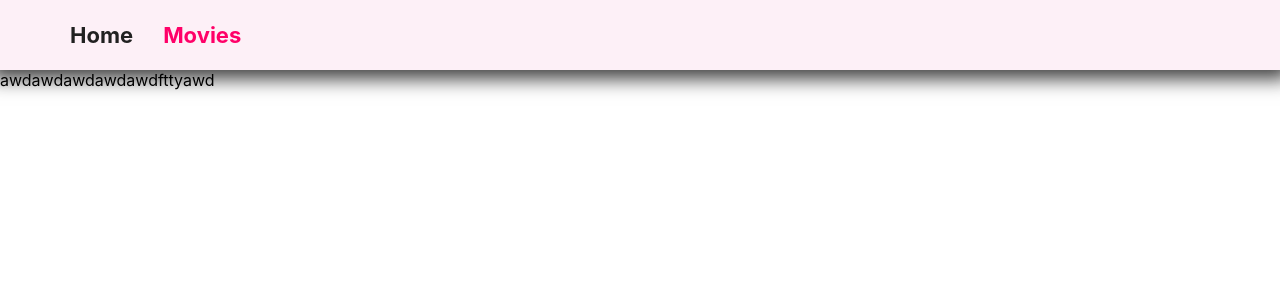
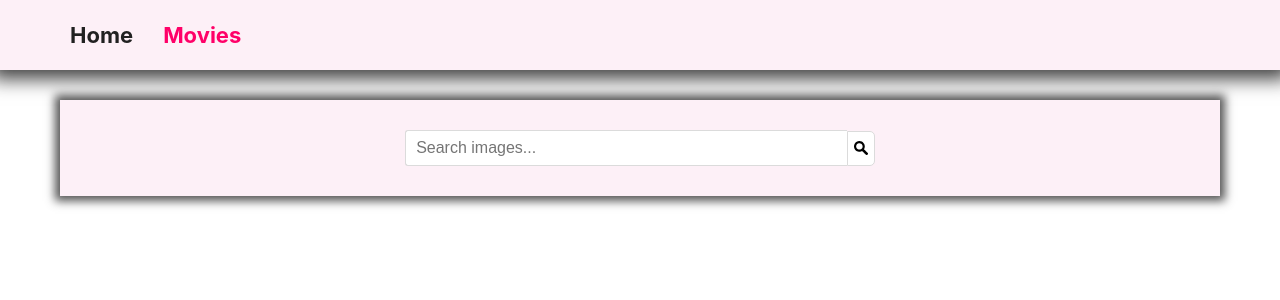
Before and after one commit to VasilenkoYurii/goit-react-hw-05-movies, a React (Create React App) app: page /movies in a window 1280 px wide. Shown: the top 300 px of the page. Built offline with nearby package versions, Linux system fonts and the light colour scheme.

Commit message:
add page movies, cast, reviews

```diff
--- a/src/components/App.jsx
+++ b/src/components/App.jsx
@@ -1,18 +1,20 @@
 import { Route, Routes } from 'react-router-dom';
 import { Layout } from './Layout/Layout';
 import { Home } from 'pages/Home/Home';
+import { Movies } from 'pages/Movies/Movies';
 import { MovieDetails } from 'pages/MoviesDatails/MovieDetails';
 import { Cast } from './Cast/Cast';
+import { Reviews } from './Reviews/Reviews';
 
 export const App = () => {
   return (
     <Routes>
       <Route path="/" element={<Layout />}>
         <Route index element={<Home />} />
-        <Route path="movies" element={<div>awdawdawdawdawdfttyawd</div>} />
+        <Route path="movies" element={<Movies />} />
         <Route path="movies/:movieId" element={<MovieDetails />}>
           <Route path="cast" element={<Cast />} />
-          <Route path="reviews" element={<div>awdak,dwdawd</div>} />
+          <Route path="reviews" element={<Reviews />} />
         </Route>
       </Route>
     </Routes>
--- a/src/components/Cast/Cast.jsx
+++ b/src/components/Cast/Cast.jsx
@@ -17,6 +17,8 @@ export const Cast = () => {
         );
 
         const data = respons.data.cast;
+
+        console.log(data);
 
         const filteredData = data.map(
           ({ character, id, name, profile_path }) => ({
@@ -40,7 +42,7 @@ export const Cast = () => {
 
   return (
     <>
-      {cast ? (
+      {cast !== null && cast.length !== 0 ? (
         <CastList>
           {cast.map(({ id, name, character, profile }) => {
             return (
@@ -53,7 +55,7 @@ export const Cast = () => {
           })}
         </CastList>
       ) : (
-        <p>Loading...</p>
+        <p>Sorry, but we don't have a list of cast for this movie.</p>
       )}
     </>
   );
--- /dev/null
+++ b/src/components/Reviews/Reviews.jsx
@@ -0,0 +1,52 @@
+import { useEffect, useState } from 'react';
+import { useParams } from 'react-router-dom';
+import axios from 'axios';
+import { API_KEY } from 'settings/moviesAPI';
+import { ReviewsList, ReviewsItemPrg, ReviewsItem } from './Reviews.styled';
+
+export const Reviews = () => {
+  const [reviews, setReviews] = useState(null);
+  const { movieId } = useParams();
+
+  useEffect(() => {
+    const getMovieReviewsById = async () => {
+      try {
+        const respons = await axios.get(
+          `https://api.themoviedb.org/3/movie/${movieId}/reviews?api_key=${API_KEY}&language=en-US`
+        );
+
+        const data = respons.data.results;
+
+        const filteredData = data.map(({ author, content, id }) => ({
+          id,
+          author,
+          content,
+        }));
+        setReviews(filteredData);
+      } catch (error) {
+        console.log(error);
+      }
+    };
+
+    getMovieReviewsById();
+  }, [movieId]);
+
+  return (
+    <>
+      {reviews !== null && reviews.length !== 0 ? (
+        <ReviewsList>
+          {reviews.map(({ id, author, content }) => {
+            return (
+              <ReviewsItem key={id}>
+                <h3>Author: {author}</h3>
+                <ReviewsItemPrg>{content}</ReviewsItemPrg>
+              </ReviewsItem>
+            );
+          })}
+        </ReviewsList>
+      ) : (
+        <div>Sorry, but we don't have any reviews for this movie.</div>
+      )}
+    </>
+  );
+};
--- /dev/null
+++ b/src/components/Reviews/Reviews.styled.jsx
@@ -0,0 +1,19 @@
+import styled from '@emotion/styled';
+
+export const ReviewsList = styled.ul`
+  margin-top: 30px;
+  margin-bottom: 30px;
+  display: flex;
+  flex-direction: column;
+  gap: 30px;
+`;
+
+export const ReviewsItem = styled.li`
+  display: flex;
+  flex-direction: column;
+  gap: 10px;
+`;
+
+export const ReviewsItemPrg = styled.p`
+  text-align: justify;
+`;
--- a/src/pages/Home/Home.jsx
+++ b/src/pages/Home/Home.jsx
@@ -33,7 +33,6 @@ export const Home = () => {
         }));
 
         setMovies(filteredData);
-        // console.log(filteredData);
       } catch (error) {
         console.log(error);
       }
--- a/src/pages/Home/Home.styled.jsx
+++ b/src/pages/Home/Home.styled.jsx
@@ -1,7 +1,9 @@
 import styled from '@emotion/styled';
 
 export const Container = styled.div`
-  padding: 30px;
+  margin: 30px;
+  box-shadow: 0px 0px 9px 5px rgba(0, 0, 0, 0.67);
+  background-color: #fdf0f7;
 `;
 
 export const PageTitle = styled.h1`
--- /dev/null
+++ b/src/pages/Movies/Movies.jsx
@@ -0,0 +1,94 @@
+import { useEffect, useState } from 'react';
+import axios from 'axios';
+import { API_KEY } from 'settings/moviesAPI';
+import { useSearchParams, Link } from 'react-router-dom';
+import {
+  MoviesContainer,
+  MoviesSearchForm,
+  MoviesSearchInput,
+  MoviesSearchBtn,
+  MoviesSearchIcon,
+  MoviesSearchList,
+  MoviesSearchItemImg,
+  MoviesSearchItemPrg,
+} from './Movies.styled';
+
+export const Movies = () => {
+  const [movies, setMovies] = useState(null);
+  const [searchParams, setSearchParams] = useSearchParams();
+  const searhQuery = searchParams.get('query');
+
+  useEffect(() => {
+    if (searhQuery === null) {
+      return;
+    }
+    const getMovieByQuery = async () => {
+      try {
+        const respons = await axios.get(
+          `https://api.themoviedb.org/3/search/movie?api_key=${API_KEY}&language=en-US&query=${searhQuery}&page=1&include_adult=false`
+        );
+
+        const data = respons.data.results;
+
+        const filteredData = data.map(({ id, title, name, poster_path }) => ({
+          id,
+          title: title || name,
+          poster: poster_path
+            ? `https://image.tmdb.org/t/p/w500${poster_path}`
+            : 'https://upload.wikimedia.org/wikipedia/commons/thumb/d/d2/Question_mark.svg/1200px-Question_mark.svg.png',
+        }));
+
+        setMovies(filteredData);
+      } catch (error) {
+        console.log(error);
+      }
+    };
+
+    getMovieByQuery();
+  }, [searchParams, searhQuery]);
+
+  const handleSubmit = e => {
+    e.preventDefault();
+    const query = e.target[0].value.trim();
+    if (query === '') {
+      return;
+    }
+    setSearchParams({ query });
+  };
+
+  return (
+    <MoviesContainer>
+      <MoviesSearchForm onSubmit={e => handleSubmit(e)}>
+        <MoviesSearchInput type="text" placeholder="Search images..." />
+        <MoviesSearchBtn type="submit">
+          <MoviesSearchIcon
+            version="1.1"
+            xmlns="http://www.w3.org/2000/svg"
+            width="14"
+            height="14"
+            viewBox="0 0 32 32"
+          >
+            <path d="M11.536 0.028c-3.052 0.213-5.801 1.455-7.925 3.584-1.976 1.981-3.187 4.484-3.521 7.285-0.384 3.205 0.502 6.43 2.465 8.991 0.454 0.594 1.256 1.429 1.821 1.903 0.792 0.66 1.608 1.186 2.558 1.648 1.347 0.655 2.638 1.013 4.301 1.194 0.459 0.048 1.806 0.040 2.32-0.013 1.763-0.188 3.408-0.707 4.885-1.54l0.246-0.14 0.218 0.213c0.12 0.115 2.019 1.961 4.221 4.098 2.199 2.139 4.058 3.94 4.128 4.003 0.569 0.507 1.329 0.78 2.051 0.74 0.451-0.025 0.732-0.1 1.154-0.306 0.331-0.163 0.534-0.313 0.81-0.599 0.855-0.89 1.071-2.204 0.544-3.318-0.155-0.331-0.336-0.579-0.652-0.9-0.15-0.153-2.079-2.026-4.281-4.158-2.204-2.134-4.008-3.89-4.008-3.9 0-0.013 0.063-0.128 0.138-0.256 0.339-0.567 0.707-1.367 0.945-2.041 0.456-1.294 0.68-2.49 0.715-3.862 0.050-2.021-0.359-3.925-1.231-5.718-0.599-1.231-1.307-2.24-2.247-3.208-0.95-0.976-1.991-1.743-3.197-2.362-1.979-1.013-4.273-1.49-6.458-1.337zM12.795 4.976c1.199 0.050 2.508 0.487 3.574 1.191 3.426 2.267 4.379 6.776 2.149 10.184-0.554 0.848-1.307 1.6-2.167 2.164-2.237 1.47-5.146 1.592-7.481 0.319-1.846-1.006-3.175-2.706-3.681-4.707-0.171-0.675-0.208-0.998-0.208-1.788 0-0.592 0.008-0.742 0.058-1.053 0.123-0.792 0.319-1.427 0.652-2.119 0.379-0.787 0.82-1.404 1.444-2.031 1.161-1.166 2.631-1.898 4.251-2.119 0.226-0.033 0.89-0.070 1.016-0.058 0.043 0.003 0.218 0.013 0.394 0.018z"></path>
+          </MoviesSearchIcon>
+        </MoviesSearchBtn>
+      </MoviesSearchForm>
+
+      {movies ? (
+        <MoviesSearchList>
+          {movies.map(({ id, title, poster }) => {
+            return (
+              <li key={id}>
+                <Link to={`${id}`}>
+                  <MoviesSearchItemImg src={poster} alt={title} />
+                  <MoviesSearchItemPrg>{title}</MoviesSearchItemPrg>
+                </Link>
+              </li>
+            );
+          })}
+        </MoviesSearchList>
+      ) : (
+        <></>
+      )}
+    </MoviesContainer>
+  );
+};
--- /dev/null
+++ b/src/pages/Movies/Movies.styled.jsx
@@ -0,0 +1,99 @@
+import styled from '@emotion/styled';
+
+export const MoviesContainer = styled.div`
+  display: flex;
+  justify-content: center;
+  flex-direction: column;
+  align-items: center;
+  margin: 30px 60px 20px 60px;
+  padding: 30px;
+  box-shadow: 0px 0px 9px 5px rgba(0, 0, 0, 0.67);
+  background-color: #fdf0f7;
+`;
+export const MoviesSearchForm = styled.form`
+  width: 45%;
+  display: flex;
+  align-items: center;
+  justify-content: center;
+`;
+
+export const MoviesSearchInput = styled.input`
+  width: 85%;
+  max-width: 500px;
+  min-width: 100px;
+  color: #212529;
+  font-family: 'Poppins', sans-serif;
+  font-size: 1rem;
+  font-weight: 400;
+  line-height: 1.5;
+  background-color: #ffffff;
+  background-clip: padding-box;
+  padding: 5px 10px 5px 10px;
+  border-color: #dbdbdb;
+  border-radius: 3px 0 0 3px;
+  border-style: solid;
+  border-width: 1px 0 1px 1px;
+  -webkit-transition: border-color 0.15s ease-in-out,
+    -webkit-box-shadow 0.15s ease-in-out;
+  transition: border-color 0.15s ease-in-out,
+    -webkit-box-shadow 0.15s ease-in-out;
+  -o-transition: border-color 0.15s ease-in-out, box-shadow 0.15s ease-in-out;
+  transition: border-color 0.15s ease-in-out, box-shadow 0.15s ease-in-out;
+  transition: border-color 0.15s ease-in-out, box-shadow 0.15s ease-in-out,
+    -webkit-box-shadow 0.15s ease-in-out;
+
+  &:focus {
+    color: #212529;
+    background-color: #ffffff;
+    border-width: 2px;
+    border-color: #ffffff;
+    -webkit-box-shadow: 0 4px 17px -5px #ffffff;
+    box-shadow: 0 4px 17px -5px #ffffff;
+    outline: 0;
+  }
+`;
+
+export const MoviesSearchBtn = styled.button`
+  height: 35px;
+  background-color: #ffffff;
+  color: #4663be;
+  cursor: pointer;
+  border-radius: 0 5px 5px 0;
+  border-color: #dbdbdb;
+  border-style: solid;
+  border-width: 1px;
+
+  display: flex;
+  align-content: center;
+  align-items: center;
+  justify-content: center;
+`;
+
+export const MoviesSearchIcon = styled.svg`
+  display: block;
+`;
+
+export const MoviesSearchList = styled.ul`
+  display: flex;
+  flex-direction: row;
+  flex-wrap: wrap;
+  justify-content: center;
+  align-items: center;
+  gap: 15px;
+  margin-top: 30px;
+`;
+
+export const MoviesSearchItemImg = styled.img`
+  width: 270px;
+  height: 405px;
+`;
+
+export const MoviesSearchItemPrg = styled.p`
+    height: 50px;
+    width: 270px;
+
+    color: #212121;
+    text-align: center;
+    font-size: 16px;
+    font-weight: 600;
+}`;
--- a/src/pages/MoviesDatails/MovieDetails.jsx
+++ b/src/pages/MoviesDatails/MovieDetails.jsx
@@ -65,18 +65,8 @@ export const MovieDetails = () => {
 
             <AdditionalInfo>
               <h3>Additional information:</h3>
-              <AdditionalLink
-                to={'cast'}
-                element={<div>awdawdawdawdawdfttyawd</div>}
-              >
-                Cast ⇓
-              </AdditionalLink>
-              <AdditionalLink
-                to={'reviews'}
-                element={<div>awdawdawdawdawdfttyawd</div>}
-              >
-                Reviews ⇓
-              </AdditionalLink>
+              <AdditionalLink to={'cast'}>Cast ⇓</AdditionalLink>
+              <AdditionalLink to={'reviews'}>Reviews ⇓</AdditionalLink>
             </AdditionalInfo>
 
             <div>
```
Also changed, not shown: src/pages/Movies.jsx (deleted).
